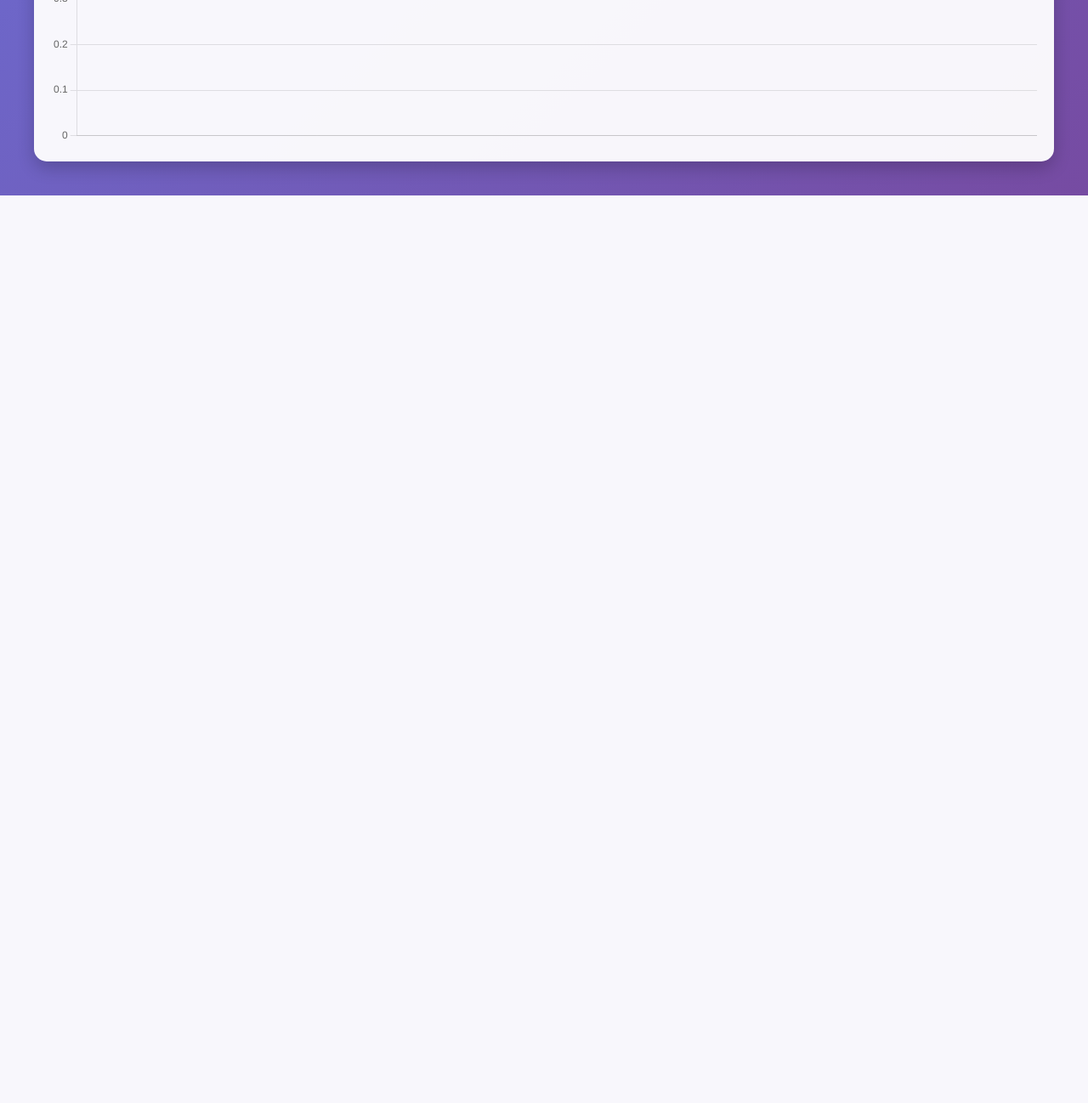
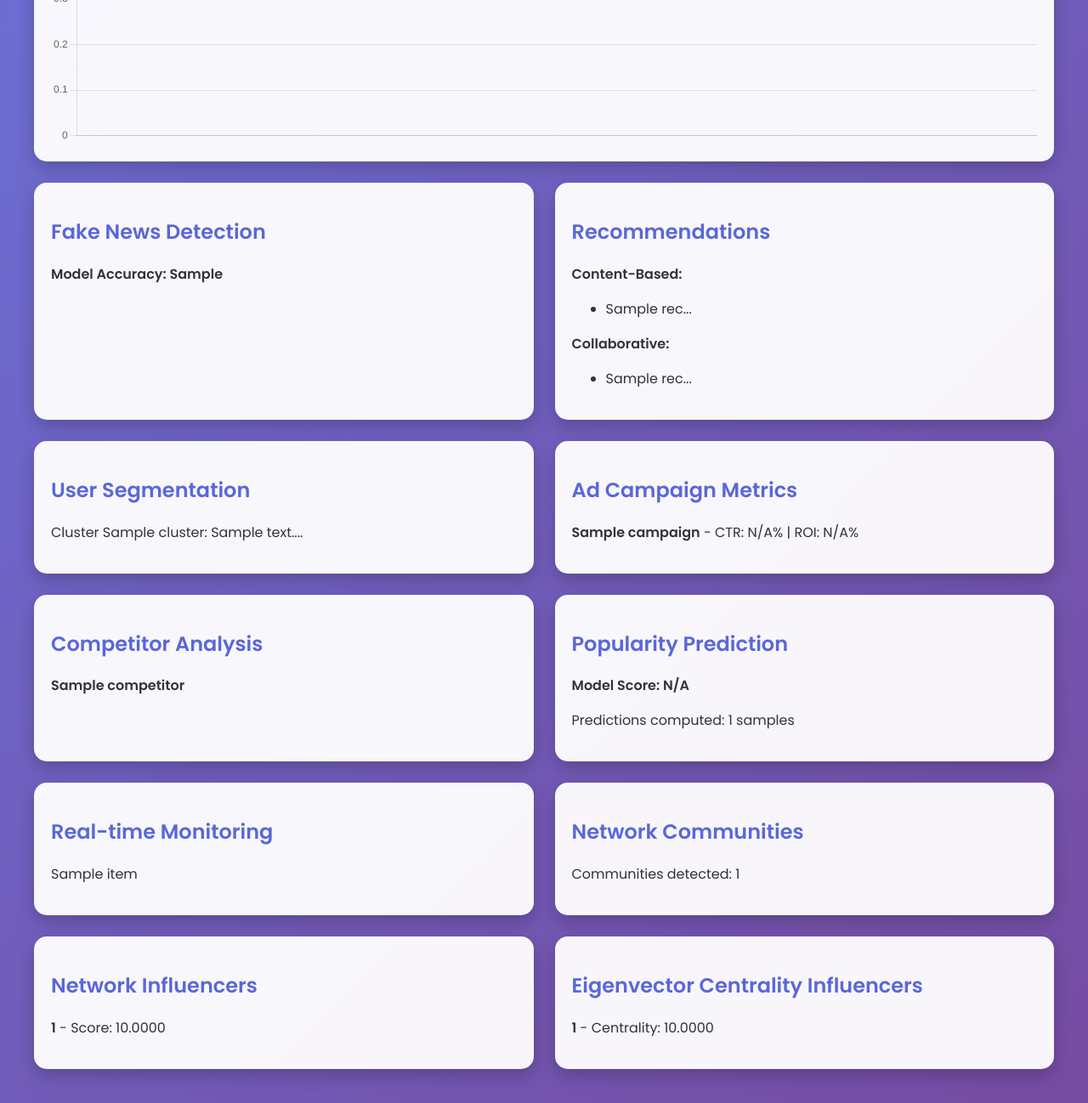
Before and after one commit to tuba638/Social-Media-Analytics-Dashboard, a Flask app: template templates/index.html in a window 1280 px wide. Shown: the part 1320-2618 px from the top of the page at 85% size. Before the commit the page ends 1550 px from the top, so only its background shows below. Run offline with Flask 3, Linux system fonts and the light colour scheme; the template is opened without the code that fills it: most values are stand-ins (such as "Sample title", 1, 10 or a date in 2020); parts of the project's set-up code (start-up, migrations or seed data) failed here and were passed over.

Commit message:
Update index.html

```diff
--- a/templates/index.html
+++ b/templates/index.html
@@ -1,19 +1,14 @@
 <!DOCTYPE html>
 <html>
 <head>
-    <title>Dashboard</title>
-
-    <!-- CSS -->
+    <title>Social Media Analytics Dashboard</title>
     <link rel="stylesheet" href="{{ url_for('static', filename='style.css') }}">
-
-    <!-- Chart.js -->
     <script src="https://cdn.jsdelivr.net/npm/chart.js"></script>
 </head>
 
 <body>
 
 <div class="container">
-
     <h1>Social Media Analytics Dashboard</h1>
 
     <div class="dashboard">
@@ -24,10 +19,10 @@
             <p class="positive">Positive: {{ sentiments["Positive"] }}</p>
             <p class="negative">Negative: {{ sentiments["Negative"] }}</p>
             <p class="neutral">Neutral: {{ sentiments["Neutral"] }}</p>
-    <p>Accuracy: {{ accuracy }}</p>
+            <p><strong>Accuracy: {{ accuracy }}</strong></p>
         </div>
 
-<!-- Trending -->
+        <!-- Trending Topics -->
         <div class="card">
             <h2>Trending Topics</h2>
             <ul>
@@ -37,15 +32,13 @@
             </ul>
         </div>
 
-<!-- Topic-wise -->
+        <!-- Topic-wise Sentiment -->
         <div class="card full-width">
             <h2>Topic-wise Sentiment</h2>
 
-    <!-- Search -->
             <input type="text" id="searchBox" placeholder="Search topic..." onkeyup="filterTopics()"
                 style="margin-bottom:15px; padding:8px; width:100%; border-radius:8px; border:1px solid #ccc;">
 
-    <!-- GRID VIEW -->
             <div class="topic-grid" id="topicGrid">
                 {% for topic, data in topic_sentiments.items() %}
                     <div class="topic-card">
@@ -57,27 +50,171 @@
                 {% endfor %}
             </div>
 
-    <!-- SEARCH RESULT VIEW -->
             <div id="searchResult" style="display:none;"></div>
         </div>
 
-<!-- Chart -->
+        <!-- Sentiment Chart -->
         <div class="card full-width">
             <h2>Sentiment Chart</h2>
             <canvas id="chart"></canvas>
         </div>
 
+        <!-- Fake News Detection -->
+        <div class="card">
+            <h2>Fake News Detection</h2>
+            <p><strong>Model Accuracy: {{ fake_acc }}</strong></p>
         </div>
+
+        <!-- Recommendations -->
+        <div class="card">
+            <h2>Recommendations</h2>
+
+            {% if recommendations %}
+                {% if recommendations is string %}
+                    <p>{{ recommendations }}</p>
+
+                {% elif recommendations.content_based %}
+                    <p><strong>Content-Based:</strong></p>
+                    <ul>
+                        {% for rec in recommendations.content_based[:3] %}
+                            <li>{{ rec[:60] }}...</li>
+                        {% endfor %}
+                    </ul>
+
+                    {% if recommendations.collaborative %}
+                        <p><strong>Collaborative:</strong></p>
+                        <ul>
+                            {% for rec in recommendations.collaborative[:3] %}
+                                <li>{{ rec[:60] }}...</li>
+                            {% endfor %}
+                        </ul>
+                    {% endif %}
+
+                {% else %}
+                    <p>{{ recommendations }}</p>
+                {% endif %}
+            {% else %}
+                <p>No recommendations available</p>
+            {% endif %}
         </div>
+
+        <!-- User Segmentation -->
+        <div class="card">
+            <h2>User Segmentation</h2>
+
+            {% if segments %}
+                {% for seg in segments %}
+                    <p>
+                        Cluster {{ seg.cluster if seg.cluster is defined else 'N/A' }}:
+                        {{ seg.text[:50] if seg.text is defined else 'N/A' }}...
+                    </p>
+                {% endfor %}
+            {% else %}
+                <p>No segmentation data</p>
+            {% endif %}
+        </div>
+
+        <!-- Ad Campaign -->
+        <div class="card">
+            <h2>Ad Campaign Metrics</h2>
+
+            {% if ad_data %}
+                {% for ad in ad_data %}
+                    <p>
+                        <strong>{{ ad.campaign }}</strong> -
+                        CTR: {{ "%.2f"|format(ad.CTR) if ad.CTR else 'N/A' }}% |
+                        ROI: {{ "%.2f"|format(ad.ROI) if ad.ROI else 'N/A' }}%
+                    </p>
+                {% endfor %}
+            {% else %}
+                <p>No ad data</p>
+            {% endif %}
+        </div>
+
+        <!-- Competitor Analysis -->
+        <div class="card">
+            <h2>Competitor Analysis</h2>
+
+            {% if strategy %}
+                {% for s in strategy %}
+                    <p><strong>{{ s.competitor if s.competitor is defined else 'Unknown' }}</strong></p>
+                {% endfor %}
+            {% else %}
+                <p>No competitor data</p>
+            {% endif %}
+        </div>
+
+        <!-- Popularity Prediction -->
+        <div class="card">
+            <h2>Popularity Prediction</h2>
+
+            <p><strong>Model Score: {{ "%.4f"|format(model_score) if model_score else 'N/A' }}</strong></p>
+
+            {% if predictions %}
+                <p>Predictions computed: {{ predictions|length }} samples</p>
+            {% endif %}
+        </div>
+
+        <!-- Real-time Monitoring -->
+        <div class="card">
+            <h2>Real-time Monitoring</h2>
+
+            {% if realtime_data %}
+                {% for item in realtime_data %}
+                    <p>{{ item }}</p>
+                {% endfor %}
+            {% else %}
+                <p>No real-time data</p>
+            {% endif %}
+        </div>
+
+        <!-- Network Communities -->
+        <div class="card">
+            <h2>Network Communities</h2>
+
+            {% if communities %}
+                <p>Communities detected: {{ communities|length }}</p>
+            {% else %}
+                <p>No community data</p>
+            {% endif %}
+        </div>
+
+        <!-- Network Influencers -->
+        <div class="card">
+            <h2>Network Influencers</h2>
+
+            {% if influencers_net %}
+                {% for inf in influencers_net[:5] %}
+                    <p><strong>{{ inf[0] }}</strong> - Score: {{ "%.4f"|format(inf[1]) }}</p>
+                {% endfor %}
+            {% else %}
+                <p>No influencer data</p>
+            {% endif %}
+        </div>
+
+        <!-- Eigenvector Influencers -->
+        <div class="card">
+            <h2>Eigenvector Centrality Influencers</h2>
+
+            {% if influencers_eigen %}
+                {% for inf in influencers_eigen[:5] %}
+                    <p><strong>{{ inf[0] }}</strong> - Centrality: {{ "%.4f"|format(inf[1]) }}</p>
+                {% endfor %}
+            {% else %}
+                <p>No eigenvector data</p>
+            {% endif %}
+        </div>
+
+    </div> <!-- END dashboard -->
+</div> <!-- END container -->
 
 <script>
     // DATA FROM FLASK
     const topicData = {{ topic_sentiments | tojson }};
 
-// 🔍 SEARCH FUNCTION
+    // SEARCH FUNCTION
     function filterTopics() {
         const input = document.getElementById("searchBox").value.toLowerCase();
-
         const grid = document.getElementById("topicGrid");
         const resultDiv = document.getElementById("searchResult");
 
@@ -121,9 +258,8 @@ function filterTopics() {
         }
     }
 
-// 📊 CHART (FIXED)
+    // CHART INITIALIZATION
     const labels = Object.keys(topicData);
-
     const positive = labels.map(t => topicData[t]["Positive"]);
     const negative = labels.map(t => topicData[t]["Negative"]);
     const neutral = labels.map(t => topicData[t]["Neutral"]);
@@ -135,22 +271,19 @@ new Chart(ctx, {
         data: {
             labels: labels,
             datasets: [
-            {
-                label: 'Positive',
-                data: positive,
-                backgroundColor: '#2ecc71'
+                { label: 'Positive', data: positive, backgroundColor: '#2ecc71' },
+                { label: 'Negative', data: negative, backgroundColor: '#e74c3c' },
+                { label: 'Neutral', data: neutral, backgroundColor: '#f39c12' }
+            ]
         },
-            {
-                label: 'Negative',
-                data: negative,
-                backgroundColor: '#e74c3c'
-            },
-            {
-                label: 'Neutral',
-                data: neutral,
-                backgroundColor: '#f39c12'
+        options: {
+            responsive: true,
+            maintainAspectRatio: true,
+            scales: {
+                y: {
+                    beginAtZero: true
                 }
-        ]
+            }
         }
     });
 </script>
```
Lines whose indentation alone changed are shown as unchanged.
